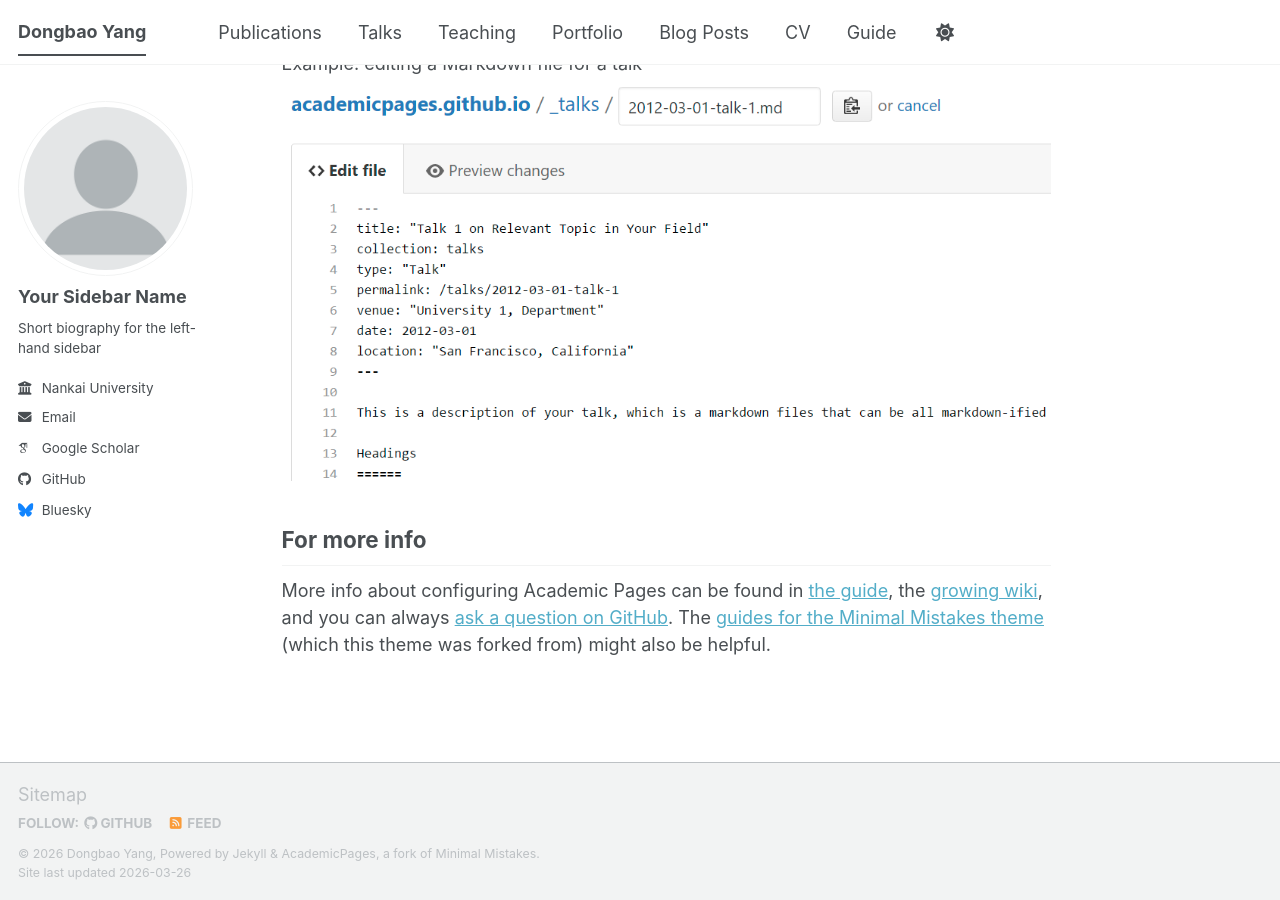
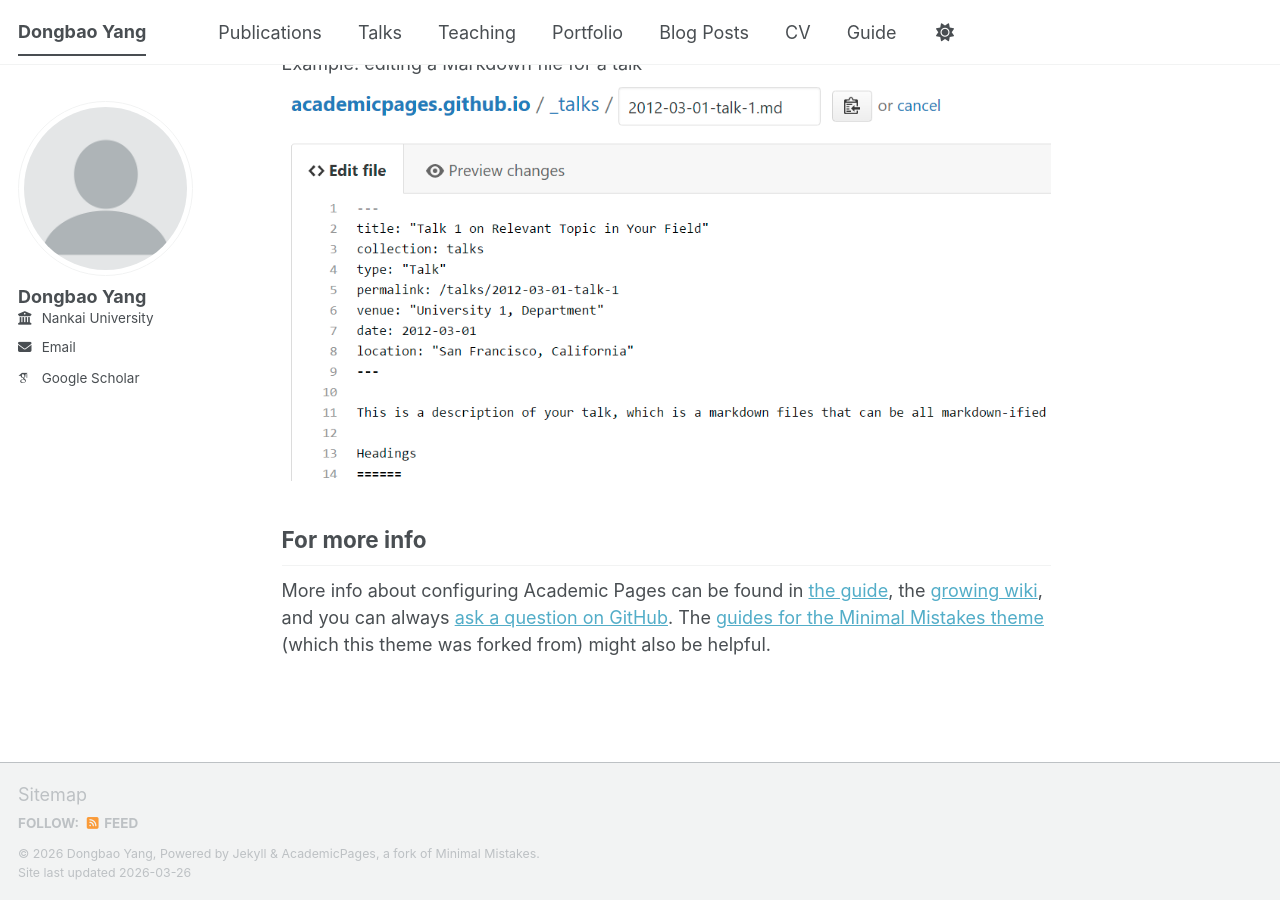
Before and after one commit to yangdb/yangdb.github.io, a Jekyll site: the page built from _pages/about.md, in a window 1280 px wide and 900 px high, scrolled down 2720 px. Built offline with Jekyll 4.4.1, drawn with Linux system fonts in a browser that asks for light colours; some web fonts are replaced; a script bundle is joined from its source files by our own code; library files that are not in the unit come from our copies.

Commit message:
Update _config.yml

```diff
--- a/_config.yml
+++ b/_config.yml
@@ -24,9 +24,9 @@ repository               : "yangdb/yangdb.github.io"
 author:
   # Biographic information
   avatar           : "profile.png"
-  name             : "Your Sidebar Name"
+  name             : "Dongbao Yang"
   pronouns         : # example: "she/her"
-  bio              : "Short biography for the left-hand sidebar"
+  bio              : #"Short biography for the left-hand sidebar"
   employer         : "Nankai University"
   uri              : # URL
   email            : "yangdongbao@nankai.edu.cn"
@@ -40,13 +40,13 @@ author:
   bitbucket        : # Username - Update with your username on the site
   codepen          : # Username
   dribbble         : # Username
-  github           : "academicpages"
+  github           : # "academicpages"
   kaggle           : # Username
   stackoverflow    : # User number or user number and name (i.e., use "1" or "1/jeff-atwood")
 
   # Social media
   artstation       : # Username
-  bluesky          : "bsky.app" # Replace this with you Bluesky username
+  bluesky          : #"bsky.app" # Replace this with you Bluesky username
   facebook         : # Username
   flickr           : # Username
   foursquare       : # Username
```
